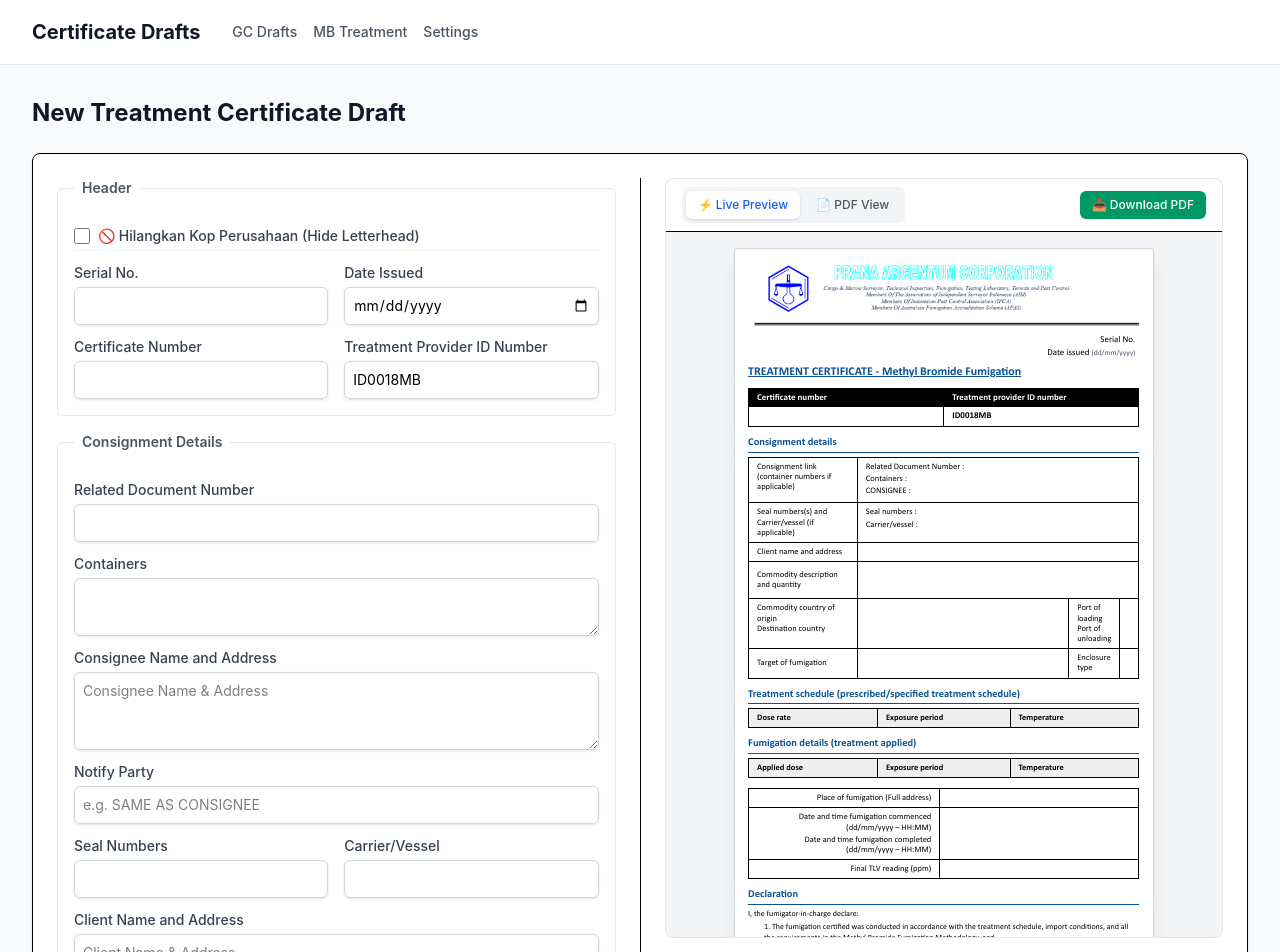
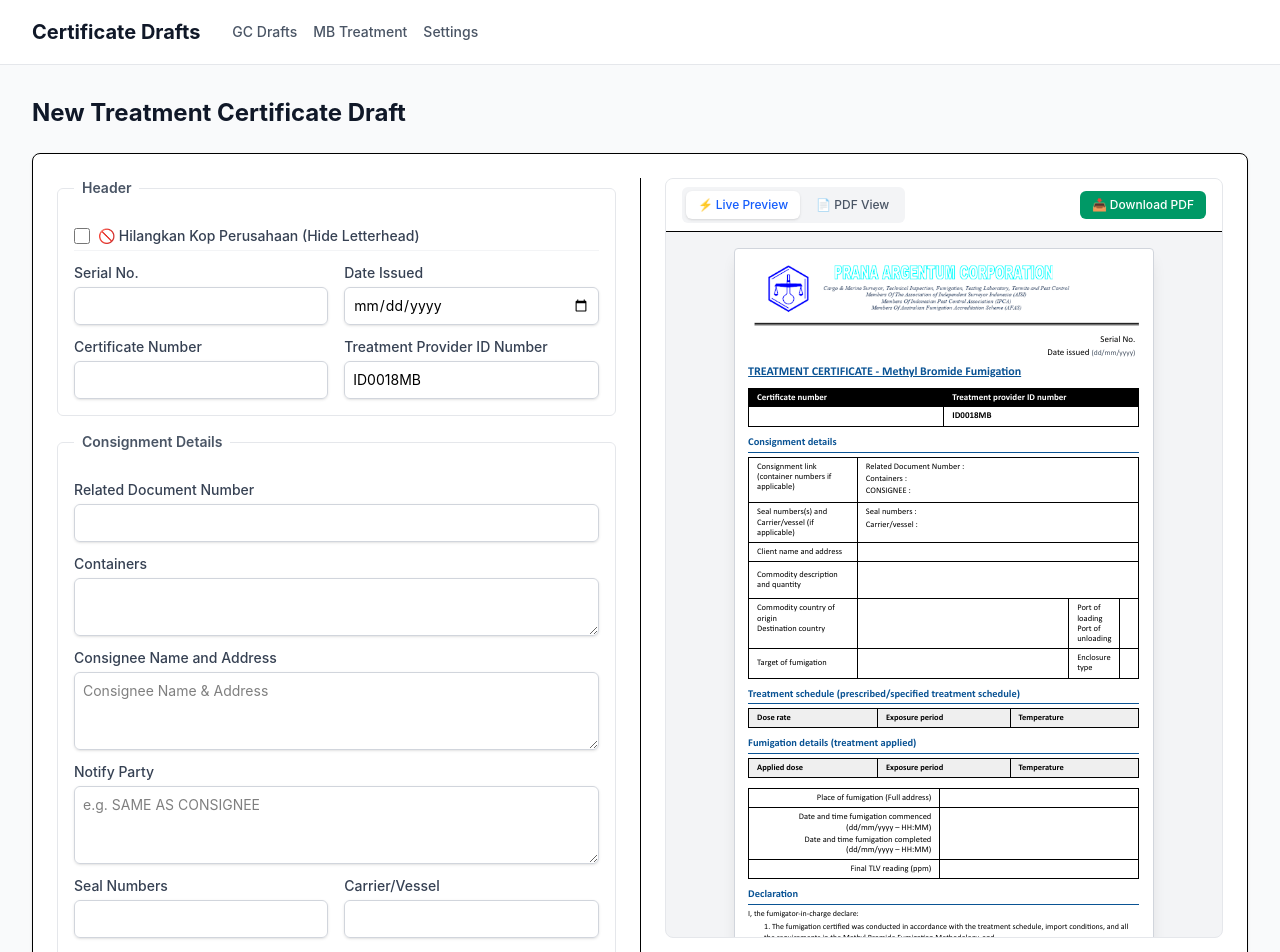
Before and after one commit to hayzxc/Template-gc, a Next.js app: page /treatment-certificates/new in a window 1280 px wide. Shown: the top 952 px of the page. Built offline with nearby package versions, Linux system fonts and the light colour scheme; what @react-pdf/renderer would draw is missing.

Commit message:
feat: change notify party field to textarea for multiline support

```diff
--- a/components/treatment/TreatmentForm.tsx
+++ b/components/treatment/TreatmentForm.tsx
@@ -151,7 +151,7 @@ export const TreatmentForm: React.FC<TreatmentFormProps> = ({
         </div>
         <div>
           <label className={labelClass}>Notify Party</label>
-          <input type="text" {...register("notifyParty")} placeholder="e.g. SAME AS CONSIGNEE" className={inputClass} />
+          <textarea rows={3} {...register("notifyParty")} placeholder="e.g. SAME AS CONSIGNEE" className={inputClass} />
         </div>
         <div className="grid grid-cols-2 gap-4">
           <div>
--- a/components/treatment/TreatmentLivePreview.tsx
+++ b/components/treatment/TreatmentLivePreview.tsx
@@ -106,7 +106,7 @@ export const TreatmentLivePreview: React.FC<TreatmentLivePreviewProps> = ({ data
                 {data.notifyParty && (
                   <div className="mt-1">
                     <div><span className="font-normal">{TC.notifyPartyLabel}</span></div>
-                    <div className="font-normal pl-2">{data.notifyParty}</div>
+                    <div className="font-normal whitespace-pre-wrap pl-2">{data.notifyParty}</div>
                   </div>
                 )}
               </td>
```
Also changed, not shown: components/certificate/CertificatePreview.tsx (+4 -6 lines).
